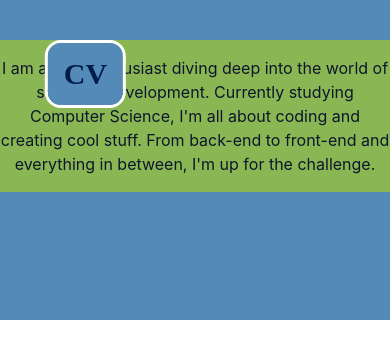
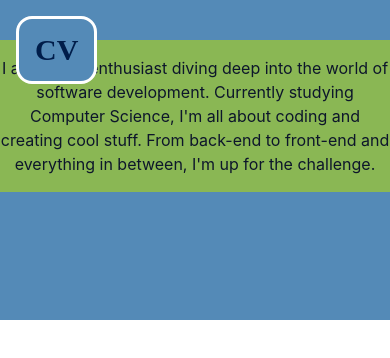
Before and after one commit to HenriJohansson/cv-website, a React (Vite) app: page / in a window 390 px wide. Shown: the top 358 px of the page. Built offline with nearby package versions, Linux system fonts and the light colour scheme; a web font is replaced by a local one.

Commit message:
link placement and animation improvements

```diff
--- a/src/components/Links/link.css
+++ b/src/components/Links/link.css
@@ -1,9 +1,5 @@
 .link {
-  padding: 10px;
-  border-radius: 1rem;
-  border: 0px;
   color: var(--clr-primary-dark);
-  background-color: var(--clr-primary);
   text-decoration: none;
   height: fit-content;
   line-height: 1;
--- a/src/components/navigation/Nav/nav.css
+++ b/src/components/navigation/Nav/nav.css
@@ -31,13 +31,14 @@ nav {
 .mainNav {
   --nav-standard: 3rem;
   border-radius: 1rem;
-  top: 50vh;
-  left: var(--nav-standard);
+  border: solid 0.2rem;
   border-color: var(--clr-primary-background);
+  top: 2rem;
+  left: 2rem;
   margin: 0;
   background-color: var(--clr-primary);
   /*Alignment of items and flexbox around them*/
-  position: sticky;
+  position: fixed;
   display: flex;
   flex-direction: column;
   align-items: center;
@@ -46,34 +47,26 @@ nav {
   max-height: 2000px;
   max-width: 2000px;
   overflow: hidden;
-  transition: all 0.3s ease-in-out;
+  transition:
+    max-height 0.3s ease-in-out,
+    max-width 0.3s ease-in-out,
+    top 0.3s ease-in-out,
+    left 0.3s ease-in-out;
+
 }
 .mainNav .link {
   border-radius: 0;
-  height: 39;
-  width: 39;
   padding: 1rem;
 }
 
+@media screen and (max-width: 400px) {
+
+}
 @media screen and (max-width: 770px) {
   .mainNav {
+    top: 1rem;
+    left: 1rem;
     flex-direction: row;
     max-width: 100%;
-    border-width: 0;
-  }
-  .mainNavMover {
-    transform: translate(0%);
-    position: absolute;
-    background-color: var(--clr-primary);
-    bottom: 0rem;
-    width: 100%;
   }
 }
-@media screen and (max-width: 1000px) {
-  .mainNav {
-    border: solid 0.2rem;
-    border-color: var(--clr-primary-background);
-    left: calc(var(--nav-standard) - 0.2rem);
-    bottom: calc(var(--nav-standard) - 0.2rem);
-  }
-}
```
